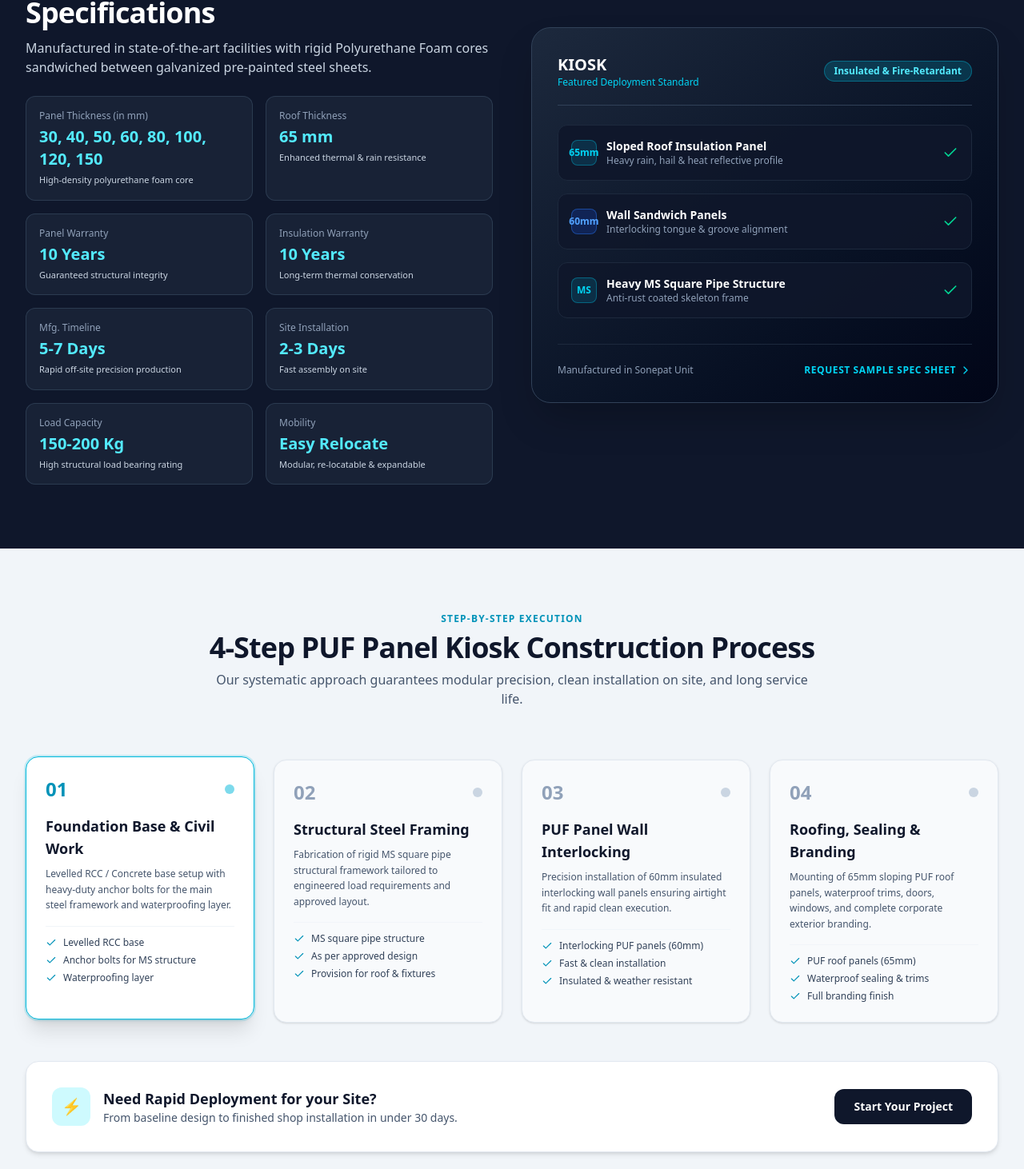
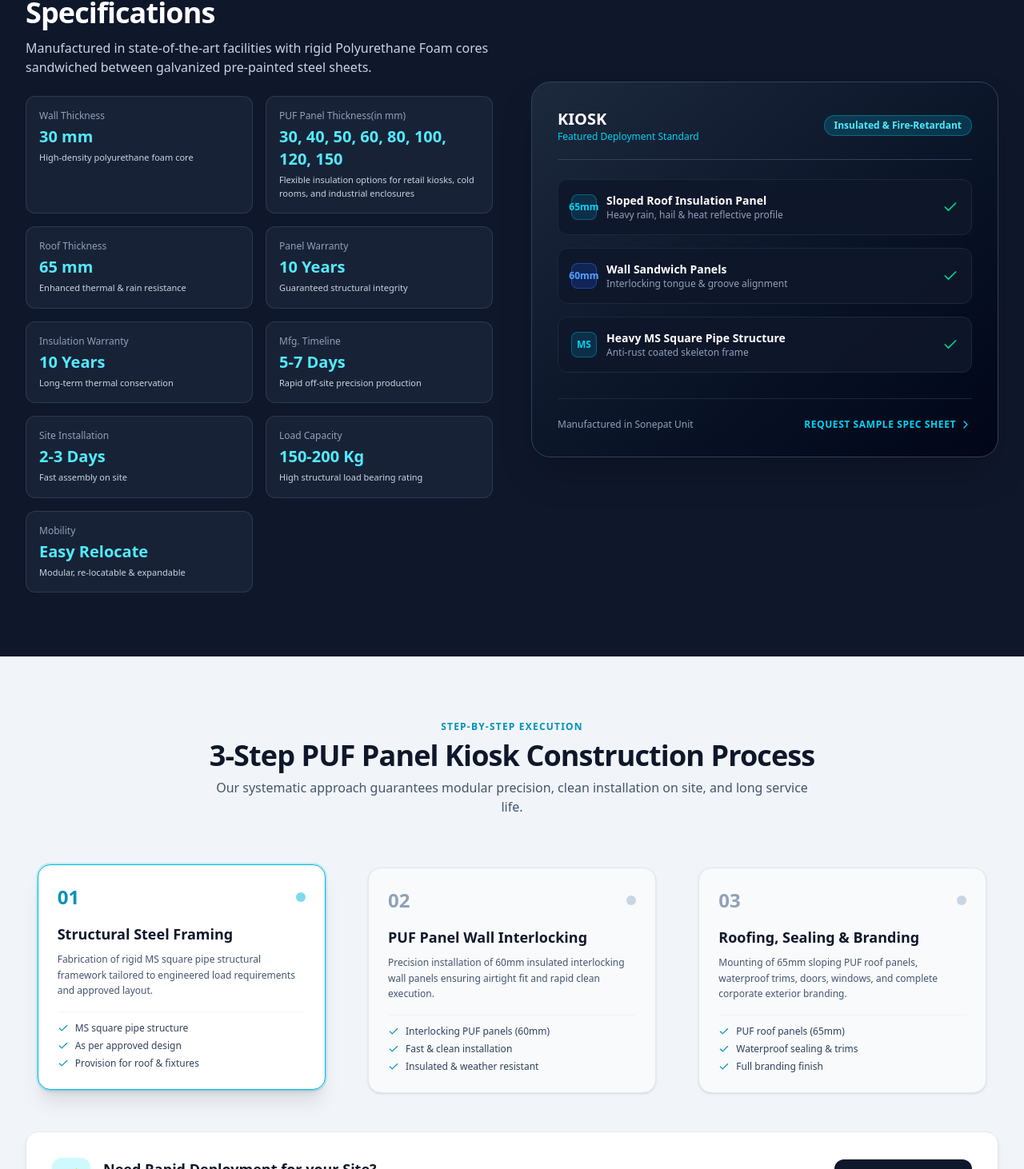
Before and after one commit to vinayak-archit/vardha-build-projects, a Next.js app: page / in a window 1280 px wide. Shown: the part 3028-4490 px from the top of the page at 80% size. Built offline with nearby package versions, Linux system fonts and the light colour scheme.

Commit message:
chages suggested

```diff
--- a/src/components/sections/ProcessSection.tsx
+++ b/src/components/sections/ProcessSection.tsx
@@ -18,19 +18,19 @@ export const ProcessSection: React.FC<ProcessSectionProps> = ({ onOpenQuote }) =
         <div className="text-center max-w-3xl mx-auto mb-16">
           <span className="text-cyan-600 font-bold text-xs uppercase tracking-widest block mb-2">Step-by-Step Execution</span>
           <h2 className="text-3xl sm:text-4xl font-extrabold text-slate-900 tracking-tight">
-            4-Step PUF Panel Kiosk Construction Process
+            3-Step PUF Panel Kiosk Construction Process
           </h2>
           <p className="text-slate-600 text-sm sm:text-base mt-2">
             Our systematic approach guarantees modular precision, clean installation on site, and long service life.
           </p>
         </div>
 
-        <div className="grid grid-cols-1 md:grid-cols-2 lg:grid-cols-4 gap-6">
+        <div className="grid grid-cols-1 md:grid-cols-2 lg:grid-cols-3 gap-6 justify-items-center">
           {constructionStepsData.map((step, idx) => (
             <div
               key={idx}
               onClick={() => setActiveStep(idx)}
-              className={`cursor-pointer rounded-2xl p-6 transition-all duration-300 border ${
+              className={`w-full max-w-[360px] cursor-pointer rounded-2xl p-6 transition-all duration-300 border ${
                 activeStep === idx
                   ? 'bg-white border-cyan-500 shadow-xl ring-2 ring-cyan-500/20 -translate-y-1'
                   : 'bg-slate-50 border-slate-200 hover:bg-white hover:border-slate-300 shadow-sm'
--- a/src/data/processData.ts
+++ b/src/data/processData.ts
@@ -3,24 +3,18 @@ import { ConstructionStep } from '@/types';
 export const constructionStepsData: ConstructionStep[] = [
   {
     num: "01",
-    title: "Foundation Base & Civil Work",
-    desc: "Levelled RCC / Concrete base setup with heavy-duty anchor bolts for the main steel framework and waterproofing layer.",
-    details: ["Levelled RCC base", "Anchor bolts for MS structure", "Waterproofing layer"]
-  },
-  {
-    num: "02",
     title: "Structural Steel Framing",
     desc: "Fabrication of rigid MS square pipe structural framework tailored to engineered load requirements and approved layout.",
     details: ["MS square pipe structure", "As per approved design", "Provision for roof & fixtures"]
   },
   {
-    num: "03",
+    num: "02",
     title: "PUF Panel Wall Interlocking",
     desc: "Precision installation insulated interlocking wall panels ensuring airtight fit and rapid clean execution.",
     details: ["Interlocking PUF panels (60mm)", "Fast & clean installation", "Insulated & weather resistant"]
   },
   {
-    num: "04",
+    num: "03",
     title: "Roofing, Sealing & Branding",
     desc: "Mounting sloping PUF roof panels, waterproof trims, doors, windows, and complete corporate exterior branding.",
     details: ["PUF roof panels (65mm)", "Waterproof sealing & trims", "Full branding finish"]
--- a/src/data/servicesData.tsx
+++ b/src/data/servicesData.tsx
@@ -48,7 +48,8 @@ export const servicesData: ServiceItem[] = [
 ];
 
 export const pufSpecsData: SpecItem[] = [
-  { label: "Panel Thickness (in mm)", val: "30, 40, 50, 60, 80, 100, 120, 150", desc: "High-density polyurethane foam core" },
+  { label: "Wall Thickness", val: "30 mm", desc: "High-density polyurethane foam core" },
+  { label: "PUF Panel Thickness(in mm)", val: "30, 40, 50, 60, 80, 100, 120, 150", desc: "Flexible insulation options for retail kiosks, cold rooms, and industrial enclosures" },
   { label: "Roof Thickness", val: "65 mm", desc: "Enhanced thermal & rain resistance" },
   { label: "Panel Warranty", val: "10 Years", desc: "Guaranteed structural integrity" },
   { label: "Insulation Warranty", val: "10 Years", desc: "Long-term thermal conservation" },
@@ -61,24 +62,18 @@ export const pufSpecsData: SpecItem[] = [
 export const constructionStepsData: ConstructionStep[] = [
   {
     num: "01",
-    title: "Foundation Base & Civil Work",
-    desc: "Levelled RCC / Concrete base setup with heavy-duty anchor bolts for the main steel framework and waterproofing layer.",
-    details: ["Levelled RCC base", "Anchor bolts for MS structure", "Waterproofing layer"]
-  },
-  {
-    num: "02",
     title: "Structural Steel Framing",
     desc: "Fabrication of rigid MS square pipe structural framework tailored to engineered load requirements and approved layout.",
     details: ["MS square pipe structure", "As per approved design", "Provision for roof & fixtures"]
   },
   {
-    num: "03",
+    num: "02",
     title: "PUF Panel Wall Interlocking",
     desc: "Precision installation of 60mm insulated interlocking wall panels ensuring airtight fit and rapid clean execution.",
     details: ["Interlocking PUF panels (60mm)", "Fast & clean installation", "Insulated & weather resistant"]
   },
   {
-    num: "04",
+    num: "03",
     title: "Roofing, Sealing & Branding",
     desc: "Mounting of 65mm sloping PUF roof panels, waterproof trims, doors, windows, and complete corporate exterior branding.",
     details: ["PUF roof panels (65mm)", "Waterproof sealing & trims", "Full branding finish"]
```
